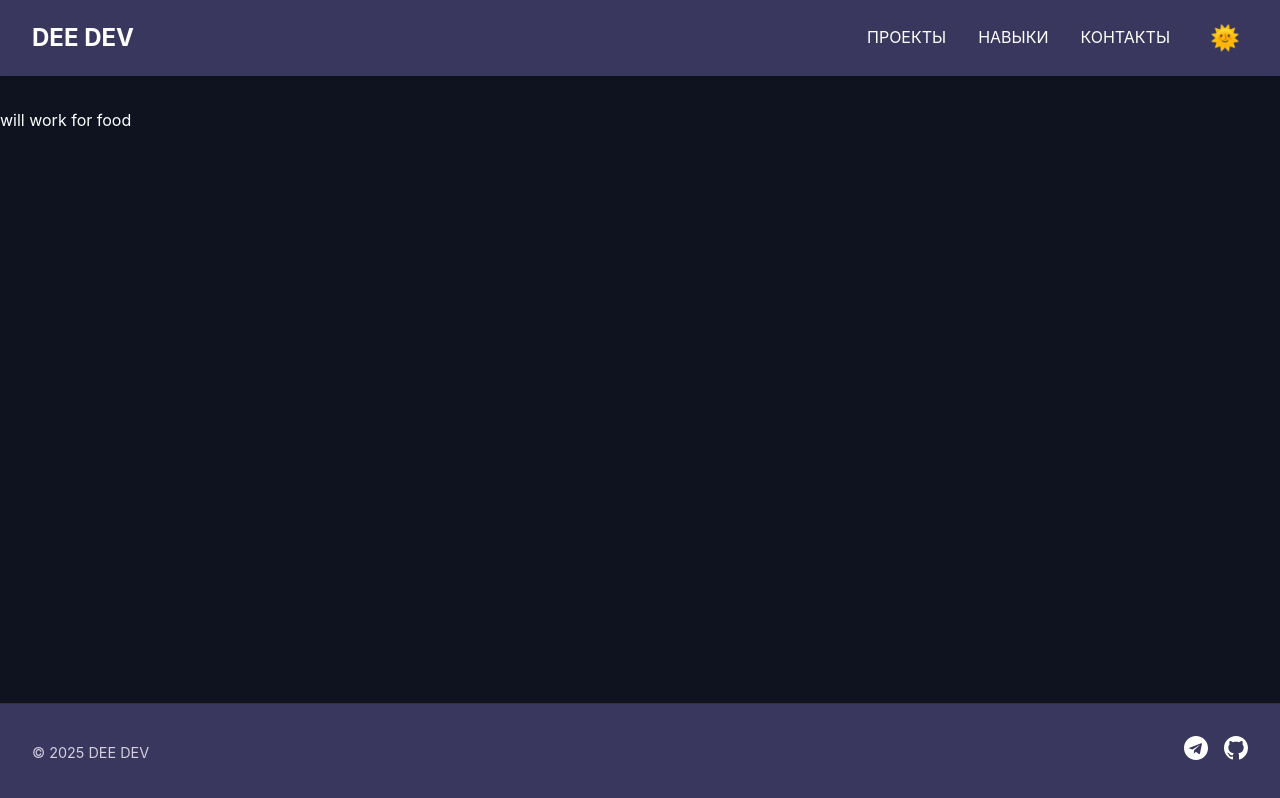
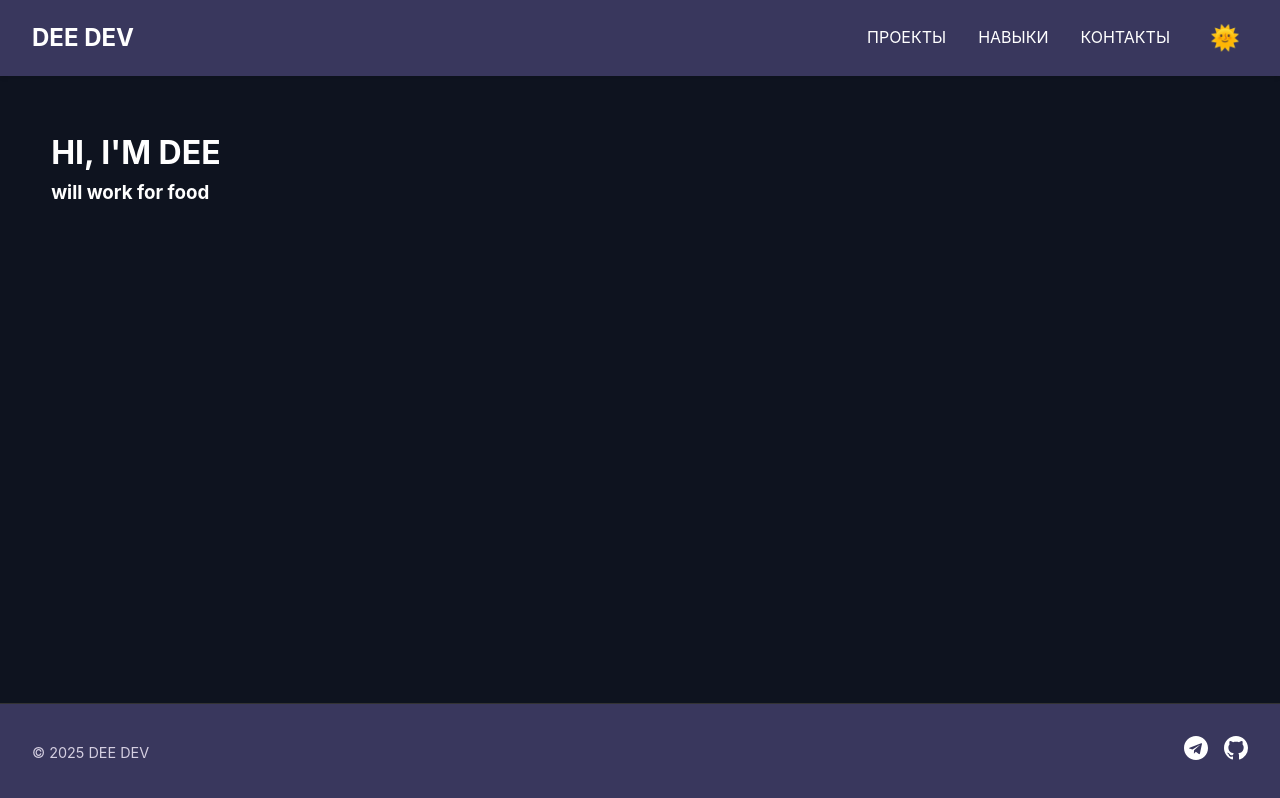
Before and after one commit to Deevoice/deedev, a Next.js app: page / in a window 1280 px wide. Built offline with nearby package versions, Linux system fonts and the light colour scheme.

Commit message:
basic chages_2

```diff
--- a/src/components/Layout/Layout.module.css
+++ b/src/components/Layout/Layout.module.css
@@ -8,7 +8,7 @@
 }
 
 .main {
-    padding: 2rem 0;
+    padding: 4vw;
 }
 
 
--- a/src/pages/index.tsx
+++ b/src/pages/index.tsx
@@ -16,7 +16,10 @@ const Home: NextPage = () => {
 
             <Layout>
                 <div className={styles.container}>
-                    will work for food
+                    <div className={styles.mainPage}>
+                        <h1>HI, I'M DEE</h1>
+                        <h3>will work for food</h3>
+                    </div>
                     {/* <HeroSection />
                     <ProjectsSection />
                     <SkillsSection /> */}
```
